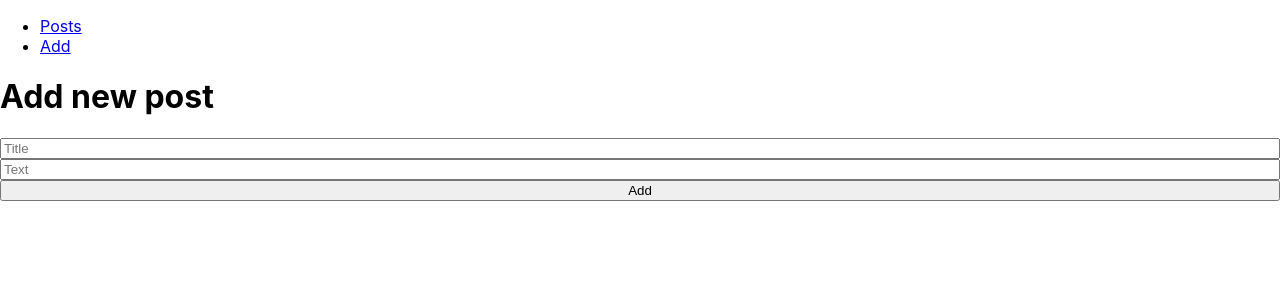
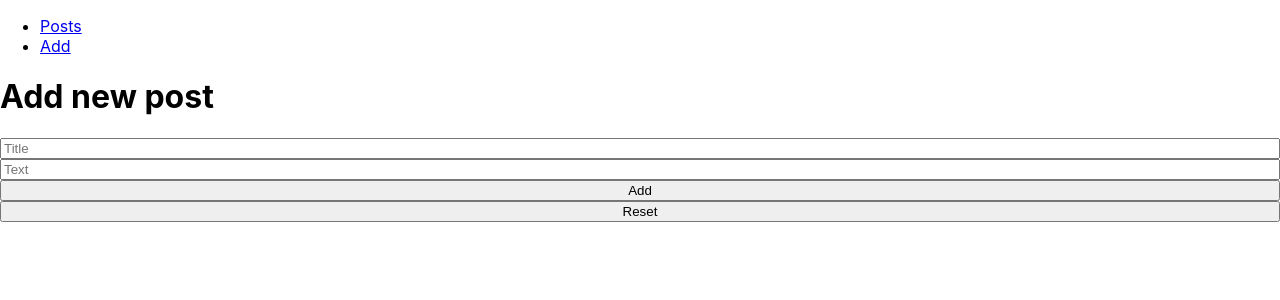
Before and after one commit to HatlessCreature/blog-app, a React (Create React App) app: page /add in a window 1280 px wide. Shown: the top 300 px of the page. Built offline with nearby package versions, Linux system fonts and the light colour scheme; the HTML template or start-up script is replaced by a standard one.

Commit message:
task 5 - reset button

```diff
--- a/src/pages/AddPost.js
+++ b/src/pages/AddPost.js
@@ -10,6 +10,10 @@ export default function AddPost() {
         e.preventDefault();
         await PostService.add(newPost);
         history.push('/posts');
+    };
+
+    const handleReset = () => {
+        setNewPost({ title: '', text: '' });
     };
 
     return (
@@ -31,6 +35,7 @@ export default function AddPost() {
                     }
                 />
                 <button>Add</button>
+                <button type='button' onClick={handleReset}>Reset</button>
             </form>
         </div>
     )
```
